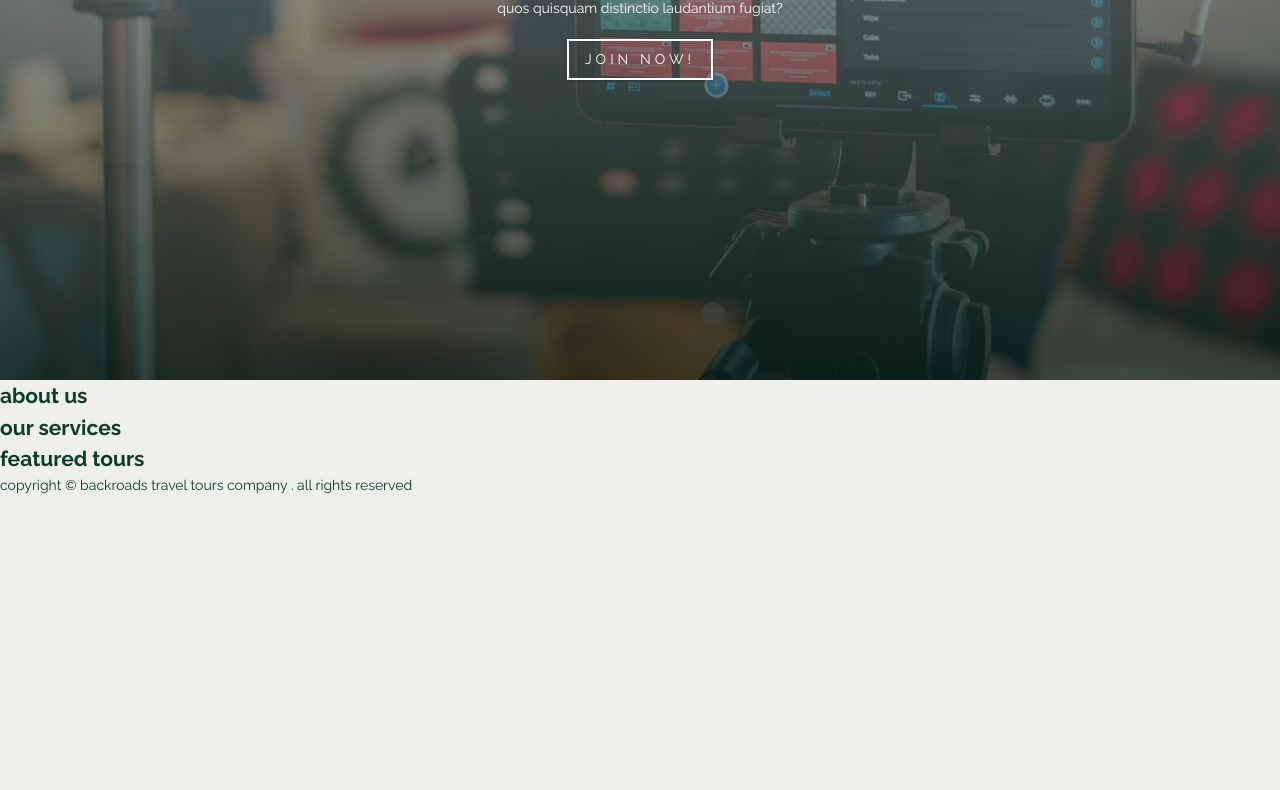
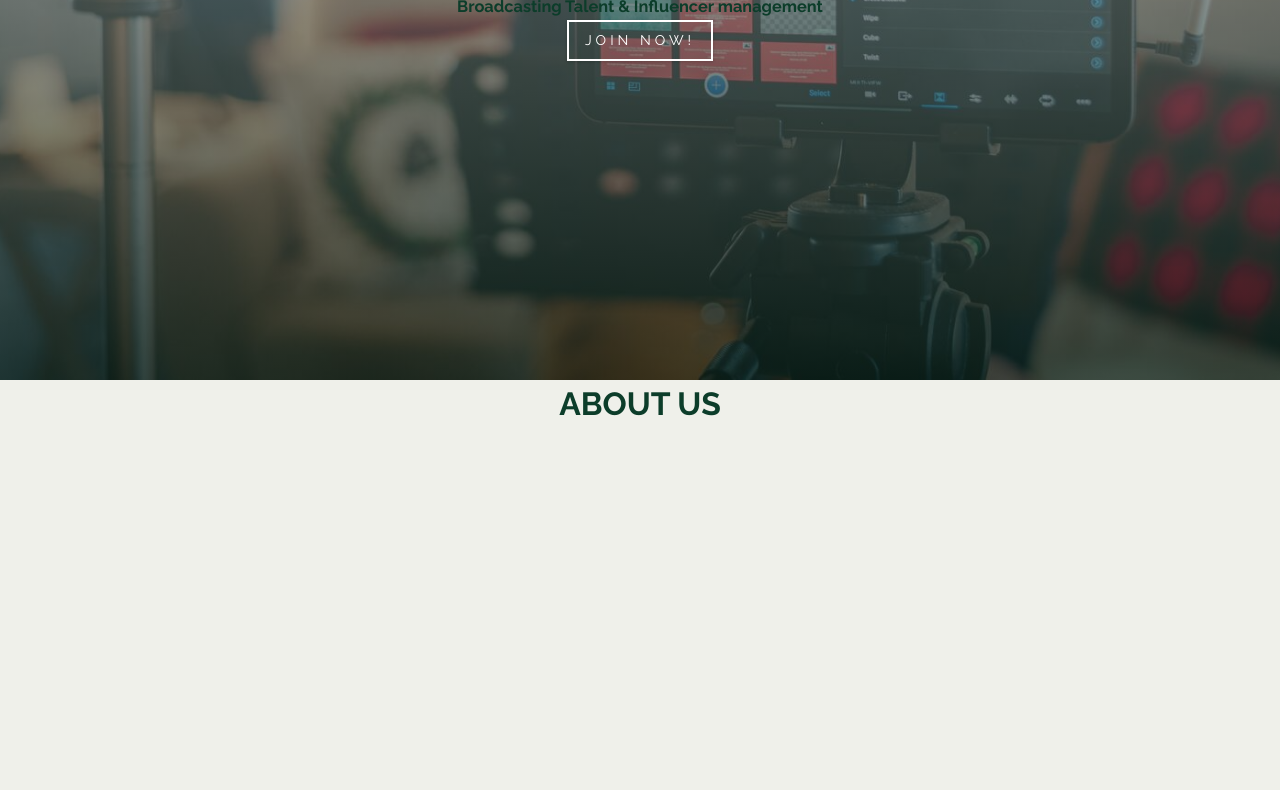
Before and after one commit to fnintani/nyx-management, a plain HTML site: page index.html in a window 1280 px wide. Shown: the part 542-1332 px from the top of the page. Before the commit the page ends 1038 px from the top, so only its background shows below. Drawn offline with Linux system fonts and the light colour scheme.

Commit message:
menammbahkan style fixed nav dan edit sub title ke h3

```diff
--- a/index.html
+++ b/index.html
@@ -47,11 +47,9 @@
       <div class="banner">
         <div class="container">
           <h1>nyx management</h1>
-          <p>
-            Lorem ipsum dolor sit amet consectetur, adipisicing elit. Quas eos
-            neque sunt in? Id, necessitatibus quos quisquam distinctio
-            laudantium fugiat?
-          </p>
+          <h3>
+            Broadcasting Talent & Influencer management
+          </h3>
           <a href="#" class="scroll-link btn btn-white">join now!</a>
         </div>
       </div>
@@ -62,16 +60,16 @@
         <h2>about <span>us</span></h2>
       </div>
     </section>
-    <!-- services -->
-    <section id="services" class="section">
+    <!-- talents -->
+    <section id="talents" class="section">
       <div class="title">
-        <h2>our <span>services</span></h2>
+        <h2>our <span>talents</span></h2>
       </div>
     </section>
     <!-- contact -->
-    <section id="tours" class="section">
+    <section id="contact" class="section">
       <div class="title">
-        <h2>featured <span>tours</span></h2>
+        <h2>featured <span>contact</span></h2>
       </div>
     </section>
     <!-- footer -->
@@ -81,5 +79,8 @@
         <span id="date"></span>. all rights reserved
       </p>
     </footer>
+    <!-- <a class="scroll-link top-link" href="#home">
+      <i class="fas fa-arrow-up"></i>
+    </a> -->
 </body>
 </html>
--- a/styles.css
+++ b/styles.css
@@ -1,8 +1,10 @@
 :root {
     --primary-green:rgb(12, 61, 42);
     --primary-grey: rgb(239, 240, 234);
-    --secondary-grey:  rgb(170, 173, 154);
+    --secondary-grey: rgb(170, 173, 154);
     --primary-gold: rgb(222, 208, 155);
+    --light-shadow: 0 5px 15px rgba(0, 0, 0, 0.1);
+    --dark-shadow: 0 5px 15px rgba(0, 0, 0, 0.2);
     --transition: all 0.3s;
 }
 html {
@@ -34,6 +36,23 @@ img {
 }
 
 /* navbar */
+
+/* fixed navbar */
+.fixed-nav {
+    position: fixed;
+    top: 0;
+    left: 0;
+    width: 100%;
+    background: white;
+    box-shadow: var(--light-shadow);
+}
+.fixed-nav .links a {
+    color: var(--primary-green);
+}
+.fixed-nav .links a:hover {
+    color: var(--primary-gold);
+}
+
 nav {
     background-color: var(--primary-grey);
     padding: 1rem 1.5rem;
@@ -177,3 +196,32 @@ header {
         max-width: 40rem;
     }
 }
+
+/* sections and title */
+.title h2 {
+    text-align: center;
+    text-transform: uppercase;
+    font-size: 2rem;
+}
+.title span {
+    color: var(--primary-green);
+}
+#about,
+#talents,
+#contact {
+    height: 80vh;
+}
+#services {
+    background: white;
+}
+footer {
+     background: var(--secondary-grey);
+    padding: 5rem 1rem;
+}
+footer p {
+    color: white;
+    text-align: center;
+    text-transform: capitalize;
+    letter-spacing: 0.25rem;
+    margin-bottom: 0;
+}
```
